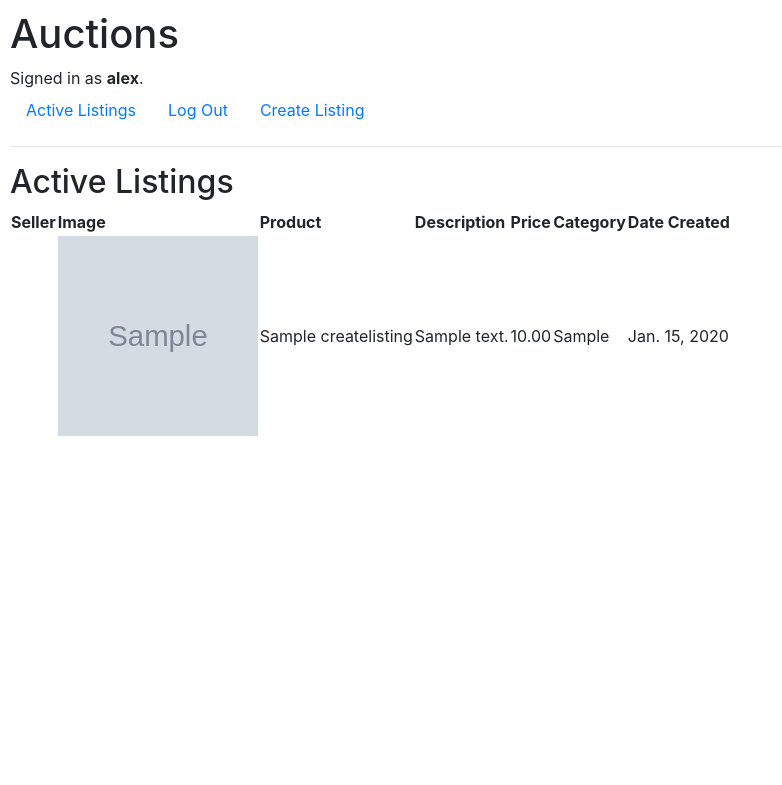
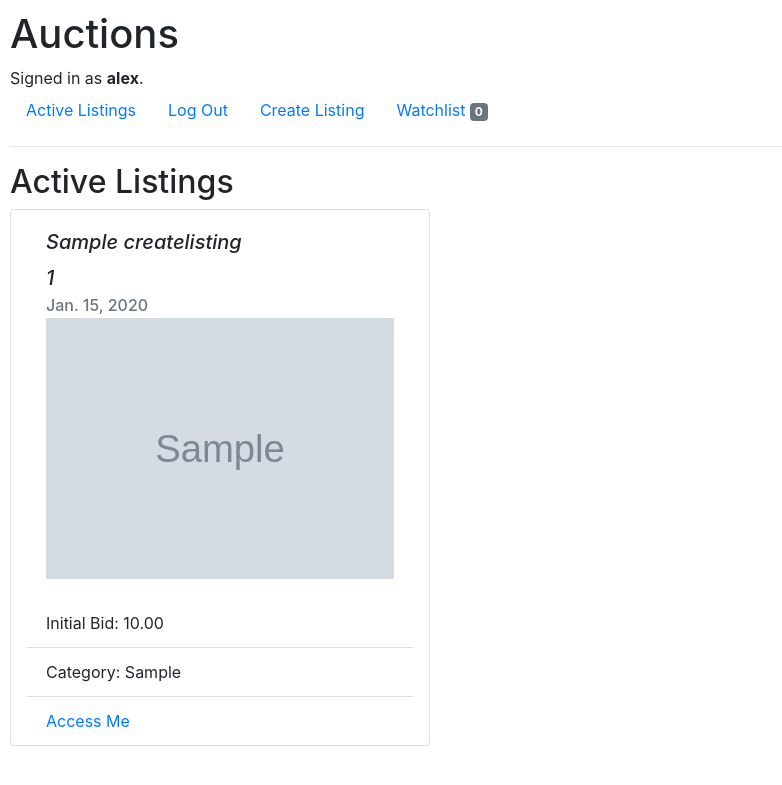
Before and after one commit to alexcodes11/commerce, a Django app: page / in a window 1280 px wide. Shown: the top 785 px of the page, without its empty margins (0-782 px from the left). Run offline with Django 3.2, Linux system fonts and the light colour scheme; a user stored in the database is signed in; data comes from the database, SQL or seed files in the repository; both versions use the stored data as it was after the commit; tables that the repository leaves empty hold one stand-in row (values such as "Sample post"); grey boxes marked "Sample" are stand-in pictures; some libraries are stand-ins or nearby versions.

Commit message:
Added a watch list and you can also see listings individually through their ID.

```diff
--- a/auctions/admin.py
+++ b/auctions/admin.py
@@ -1,5 +1,6 @@
 from django.contrib import admin
-from .models import User, CreateListing
+from .models import User, CreateListing, Watchlist
 # Register your models here.
 admin.site.register(User)
 admin.site.register(CreateListing)
+admin.site.register(Watchlist)
--- a/auctions/models.py
+++ b/auctions/models.py
@@ -1,8 +1,5 @@
 from django.contrib.auth.models import AbstractUser
 from django.db import models
-from django.core.files import File
-import os
-import urllib
 
 
 
@@ -14,8 +11,12 @@ class User(AbstractUser):
 class CreateListing(models.Model):
     seller = models.ForeignKey(User, on_delete= models.CASCADE )
     title = models.CharField(max_length=64)
-    description = models.TextField()
+    description = models.TextField(default="None")
     setprice = models.DecimalField(max_digits=6, decimal_places=2)
     image = models.ImageField(upload_to='images/')
-    category = models.CharField(max_length=32)
+    category = models.CharField(max_length=32, default="None")
     date_created = models.DateField()
+
+class Watchlist(models.Model):
+    user = models.ForeignKey(User, on_delete= models.CASCADE, related_name="watchlist")
+    item = models.ForeignKey(CreateListing, on_delete= models.CASCADE)
--- a/auctions/templates/auctions/index.html
+++ b/auctions/templates/auctions/index.html
@@ -1,35 +1,27 @@
 {% extends "auctions/layout.html" %}
 
 {% block body %}
-    <h2>Active Listings</h2>
-    <table>
-    <tr>
-        <th>Seller</th>
+<h2>Active Listings</h2>
+<div class="container-fluid" >
+        <div class="row">
+            {% for item in query_results %}
+                <div class="card list-details col-lg-4 col-sm-12">
+                    <div class="card-body">
+                    <h5 class="card-title product-title product-description"><i>{{item.title}}</i></h5>
+                    <h5 class="card-title product-title product-description"><i>{{item.id}}</i></h5>
+                    <h6 class="card-subtitle mb-2 text-muted product-description">{{item.date_created}}</h6>
+                    <h6 class="card-subtitle mb-2 text-muted product-description"><strong>{{item.seller}}</strong></h6>
+                    <img class="img-fluid" src="{{item.image}}" alt="connect" style="max-height:300px">
+                    </div>
+                    <ul class="list-group list-group-flush">
 
-        <th>Image</th>
+                            <li class="list-group-item product-description">Initial Bid: {{item.setprice}}</li>
 
-        <th>Product</th>
-
-        <th>Description</th>
-
-        <th>Price</th>
-
-        <th>Category</th>
-        <th>Date Created</th>
-    </tr>
-    {% for item in query_results %}
-    <tr>
-        <td>{{ item.seller }}</td>
-        <td><img src="{{item.image }}" alt="{{item.title}}" style="width: 200px; height: 200px;"></td>
-        <td>{{ item.title }}</td>
-        <td>{{ item.description }}</td>
-        <td>{{ item.setprice }}</td>
-        <td>{{ item.category }}</td>
-         <td>{{item.date_created}}</td>
-    </tr>
-
-    {% endfor %}
-</table>
-
-
+                        <li class="list-group-item product-description">Category: {{item.category}}</li>
+                          <li class="list-group-item product-description"><a href="{% url 'listing' item.id %}">Access Me</a></li>
+                    </ul>
+        </div>
+        {% endfor %}
+</div>
+</div>
 {% endblock %}
--- a/auctions/templates/auctions/layout.html
+++ b/auctions/templates/auctions/layout.html
@@ -27,6 +27,9 @@
                 <li class="nav-item">
                     <a class="nav-link" href="{% url 'createlisting' %}">Create Listing</a>
                 </li>
+                <li class="nav-item">
+                    <a class="nav-link" href="{% url 'watchlist' %}">Watchlist <span class="badge badge-secondary">{{user.watchlist.count}}</span></a>
+                </li>
             {% else %}
                 <li class="nav-item">
                     <a class="nav-link" href="{% url 'login' %}">Log In</a>
--- a/auctions/urls.py
+++ b/auctions/urls.py
@@ -8,5 +8,8 @@ urlpatterns = [
     path("login", views.login_view, name="login"),
     path("logout", views.logout_view, name="logout"),
     path("register", views.register, name="register"),
-    path("createlisting", views.create_listing, name="createlisting")
-]
+    path("createlisting", views.create_listing, name="createlisting"),
+    path("listing/<int:listing_id>", views.listing, name ="listing"),
+    path("watchlist", views.watchlist, name="watchlist"),
+    path("watchlist/add/<int:listing_id>/", views.watchlist_add , name="watchlist_add" )
+    ]
--- a/auctions/views.py
+++ b/auctions/views.py
@@ -1,14 +1,14 @@
 from django.contrib.auth import authenticate, login, logout
 from django.db import IntegrityError
 from django.http import HttpResponse, HttpResponseRedirect
-from django.shortcuts import render
+from django.shortcuts import get_object_or_404, redirect, render
 from django.urls import reverse
 from django.contrib.auth.decorators import login_required
 import datetime
 from django import forms
 
 
-from .models import User, CreateListing
+from .models import User, CreateListing, Watchlist
 
 def index(request):
     query_results = CreateListing.objects.all()
@@ -79,7 +79,7 @@ def register(request):
         return render(request, "auctions/register.html")
 
 
-
+@login_required
 def create_listing(request):
     if request.method == "POST":
         title = request.POST["title"]
@@ -87,8 +87,39 @@ def create_listing(request):
         bid = request.POST["bid"]
         category = request.POST["category"]
         image = request.POST["image"]
-        listing = CreateListing.objects.create(seller=request.user, title= title, description= description, image = image, setprice= bid, category = category, date_created= datetime.datetime.now())
+        listing = CreateListing.objects.create(seller=request.user, title= title, description= description, image = image,
+        setprice= bid, category = category, date_created= datetime.datetime.now())
         listing.save()
         return HttpResponseRedirect(reverse("index"))
     else:
         return render(request, "auctions/create.html")
+
+
+def listing(request, listing_id):
+    if request.method == "GET":
+        item = CreateListing.objects.get(pk=listing_id)
+        test = Watchlist.objects.filter(user = request.user, item= item).exists()
+        return render(request, "auctions/listing.html", {
+            "item": item,
+            "test": test
+        })
+
+
+@login_required
+def watchlist_add(request, listing_id):
+    if request.method == "POST":
+        watch = CreateListing.objects.get(pk=listing_id)
+        test = Watchlist.objects.filter(user = request.user, item= watch).exists()
+        if test:
+            Watchlist.objects.filter(user= request.user, item = watch).delete()
+            return redirect("listing", listing_id)
+        Watchlist.objects.create(user= request.user, item = watch)
+        return redirect("listing", listing_id)
+
+@login_required
+def watchlist(request):
+    if request.method == "GET":
+        query_results = Watchlist.objects.filter(user = request.user)
+        return render(request, "auctions/watchlist.html", {
+            "query_results": query_results
+        })
```
Also changed, not shown: db.sqlite3, 1 other file.
